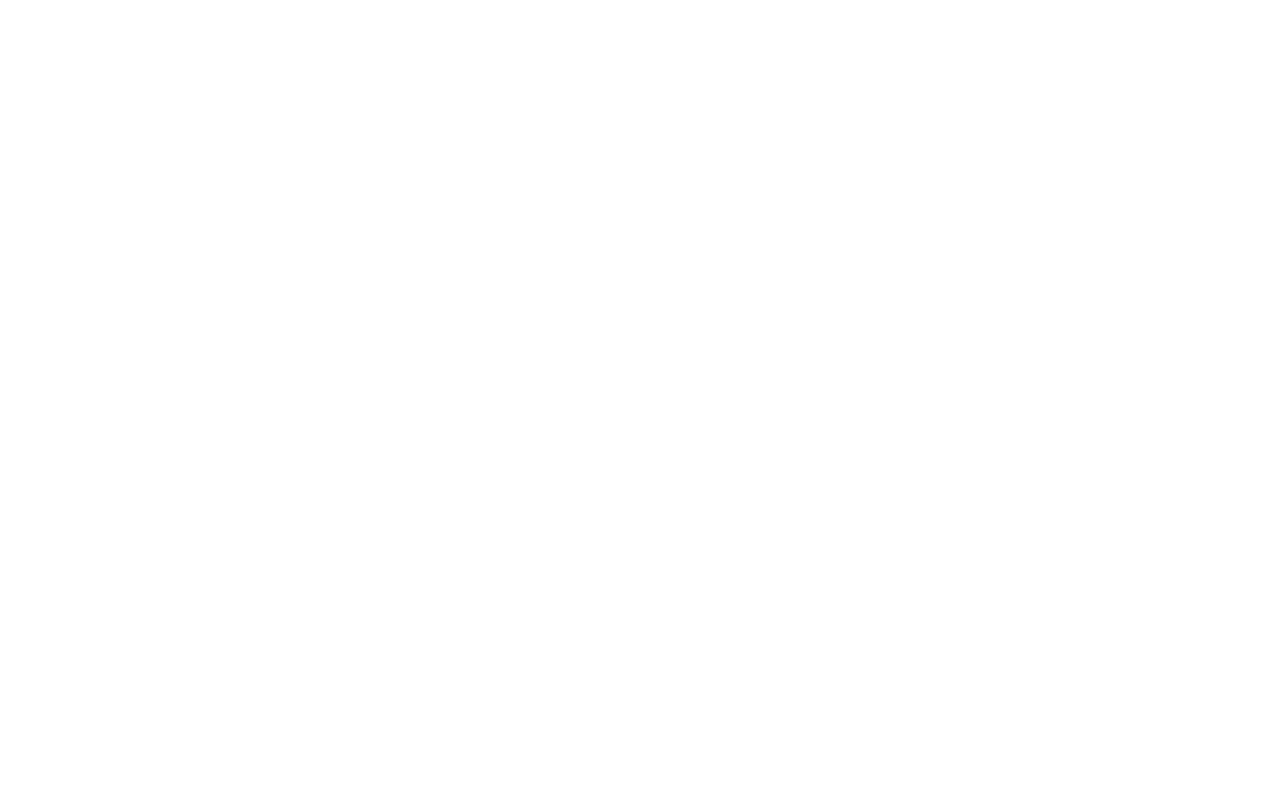
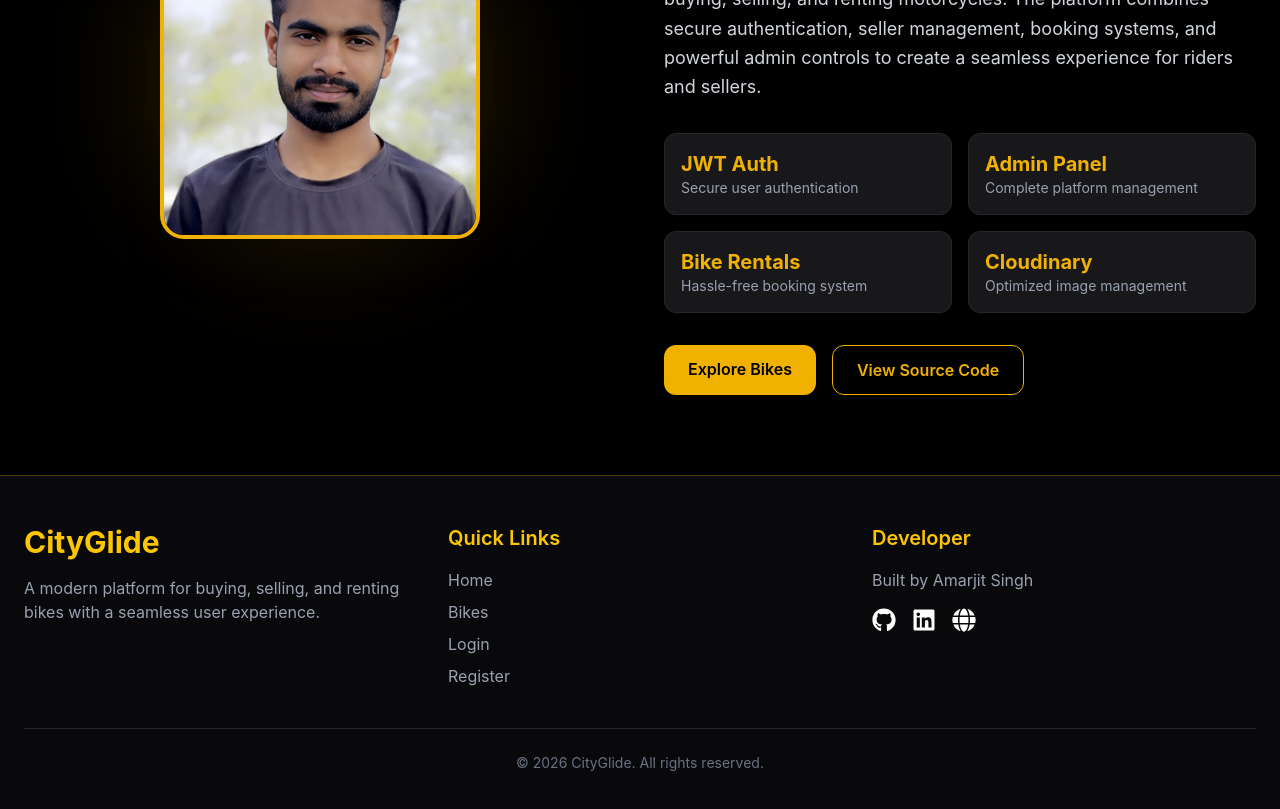
Before and after one commit to amarjit0786/online-bike-selling-renting, a React (Vite) app in the folder client/: page / in a window 1280 px wide. Shown: the part 1680-2489 px from the top of the page. Before the commit the page ends 1547 px from the top, so only its background shows below. Built offline with nearby package versions, Linux system fonts and the light colour scheme; no server answers.

Commit message:
Add Meet The Creator section and enhance footer UI

```diff
--- a/client/package.json
+++ b/client/package.json
@@ -19,6 +19,7 @@
     "react": "^19.2.6",
     "react-dom": "^19.2.6",
     "react-hot-toast": "^2.6.0",
+    "react-icons": "^5.6.0",
     "react-router-dom": "^7.15.1",
     "tailwindcss": "^4.3.0"
   },
--- a/client/src/App.jsx
+++ b/client/src/App.jsx
@@ -27,12 +27,14 @@
 
 import AdminBikesPage from "./pages/AdminBikesPage";
 import AdminBookingsPage from "./pages/AdminBookingsPage";
+import MeetTheCreator from "./components/MeetTheCreator";
 
 function Home() {
   return (
     <>
       <Hero />
       <FeaturedBikes />
+      <MeetTheCreator />
     </>
   );
 }
--- a/client/src/components/FeaturedBikes.jsx
+++ b/client/src/components/FeaturedBikes.jsx
@@ -28,6 +28,7 @@
   };
 
   return (
+      <>
     <section className="py-24 bg-gradient-to-b from-white to-gray-50 border-t border-gray-100">
       <div className="max-w-7xl mx-auto px-4 sm:px-6 lg:px-8">
 
@@ -77,6 +78,8 @@
         )}
       </div>
     </section>
+
+    </>
   );
 }
 
--- a/client/src/components/Footer.jsx
+++ b/client/src/components/Footer.jsx
@@ -1,20 +1,105 @@
+import { FaGithub, FaLinkedin, FaGlobe } from "react-icons/fa";
+
 function Footer() {
   return (
-    <footer className="bg-black text-white py-8">
+    <footer className="bg-zinc-950 border-t border-yellow-500/30 text-white py-12">
+      <div className="max-w-7xl mx-auto px-6">
 
-      <div className="max-w-7xl mx-auto px-6 text-center">
+        <div className="grid md:grid-cols-3 gap-10">
 
-        <h2 className="text-3xl font-bold text-yellow-400">
-          CityGlide
-        </h2>
+          {/* Logo & Description */}
+          <div>
+            <h2 className="text-3xl font-bold text-yellow-400">
+              CityGlide
+            </h2>
 
-        <p className="text-gray-400 mt-4">
-          Your trusted platform for buying and renting bikes.
-        </p>
+            <p className="text-gray-400 mt-4">
+              A modern platform for buying, selling,
+              and renting bikes with a seamless user experience.
+            </p>
+          </div>
 
-        <p className="mt-6 text-gray-500 text-sm">
+          {/* Quick Links */}
+          <div>
+            <h3 className="text-xl font-semibold mb-4 text-yellow-400">
+              Quick Links
+            </h3>
+
+            <ul className="space-y-2 text-gray-400">
+              <li>
+                <a href="/" className="hover:text-yellow-400">
+                  Home
+                </a>
+              </li>
+
+              <li>
+                <a href="/bikes" className="hover:text-yellow-400">
+                  Bikes
+                </a>
+              </li>
+
+              <li>
+                <a href="/login" className="hover:text-yellow-400">
+                  Login
+                </a>
+              </li>
+
+              <li>
+                <a href="/register" className="hover:text-yellow-400">
+                  Register
+                </a>
+              </li>
+            </ul>
+          </div>
+
+          {/* Developer */}
+          <div>
+            <h3 className="text-xl font-semibold mb-4 text-yellow-400">
+              Developer
+            </h3>
+
+            <p className="text-gray-400 mb-4">
+              Built by Amarjit Singh
+            </p>
+
+            <div className="flex gap-4 text-2xl">
+
+              <a
+                href="https://github.com/amarjit0786"
+                target="_blank"
+                rel="noreferrer"
+                className="hover:text-yellow-400 transition"
+              >
+                <FaGithub />
+              </a>
+
+              <a
+                href="https://www.linkedin.com/in/amarjit-singh-a8ab03298/"
+                target="_blank"
+                rel="noreferrer"
+                className="hover:text-yellow-400 transition"
+              >
+                <FaLinkedin />
+              </a>
+
+              <a
+                href="https://online-bike-selling-renting.vercel.app"
+                target="_blank"
+                rel="noreferrer"
+                className="hover:text-yellow-400 transition"
+              >
+                <FaGlobe />
+              </a>
+
+            </div>
+          </div>
+
+        </div>
+
+        <div className="border-t border-zinc-800 mt-10 pt-6 text-center text-gray-500 text-sm">
           © 2026 CityGlide. All rights reserved.
-        </p>
+        </div>
+
       </div>
     </footer>
   );
--- /dev/null
+++ b/client/src/components/MeetTheCreator.jsx
@@ -0,0 +1,112 @@
+import myImage from "../assets/myImage.png"
+function MeetTheCreator(){
+  return(
+
+      <>
+      <section className="py-20 bg-black text-white">
+  <div className="container mx-auto px-6">
+    <div className="grid lg:grid-cols-2 gap-12 items-center">
+  {/* Left Side - Developer Image */}
+  <div className="flex justify-center">
+    <div className="relative">
+      <div className="absolute inset-0 bg-yellow-500 blur-3xl opacity-20 rounded-full"></div>
+      <img
+        src={myImage}
+        alt="Amarjit Singh"
+        className="relative w-80 h-80 object-cover rounded-3xl border-4 border-yellow-500 shadow-2xl"
+        />
+    </div>
+  </div>
+
+  {/* Right Side - Project Info */}
+  <div>
+    <span className="bg-yellow-500 text-black px-4 py-2 rounded-full font-semibold">
+      🚀 Meet The Creator
+    </span>
+
+    <h2 className="text-4xl md:text-5xl font-bold mt-6 leading-tight">
+      Building The Future Of
+      <span className="text-yellow-500"> Bike Trading & Rentals</span>
+    </h2>
+
+    <p className="text-gray-300 mt-6 text-lg leading-relaxed">
+      CityGlide is a modern MERN Stack marketplace designed to simplify
+      buying, selling, and renting motorcycles. The platform combines
+      secure authentication, seller management, booking systems, and
+      powerful admin controls to create a seamless experience for riders
+      and sellers.
+    </p>
+
+    <div className="grid grid-cols-2 gap-4 mt-8">
+
+      <div className="bg-zinc-900 p-4 rounded-xl border border-zinc-800">
+        <h3 className="text-yellow-500 font-bold text-xl">
+          JWT Auth
+        </h3>
+        <p className="text-gray-400 text-sm">
+          Secure user authentication
+        </p>
+      </div>
+
+      <div className="bg-zinc-900 p-4 rounded-xl border border-zinc-800">
+        <h3 className="text-yellow-500 font-bold text-xl">
+          Admin Panel
+        </h3>
+        <p className="text-gray-400 text-sm">
+          Complete platform management
+        </p>
+      </div>
+
+      <div className="bg-zinc-900 p-4 rounded-xl border border-zinc-800">
+        <h3 className="text-yellow-500 font-bold text-xl">
+          Bike Rentals
+        </h3>
+        <p className="text-gray-400 text-sm">
+          Hassle-free booking system
+        </p>
+      </div>
+
+      <div className="bg-zinc-900 p-4 rounded-xl border border-zinc-800">
+        <h3 className="text-yellow-500 font-bold text-xl">
+          Cloudinary
+        </h3>
+        <p className="text-gray-400 text-sm">
+          Optimized image management
+        </p>
+      </div>
+
+    </div>
+
+    <div className="flex gap-4 mt-8 flex-wrap">
+
+      <a
+        href="/bikes"
+        className="bg-yellow-500 text-black px-6 py-3 rounded-xl font-semibold hover:bg-yellow-400 transition"
+        >
+        Explore Bikes
+      </a>
+
+      <a
+        href="https://github.com/amarjit0786/online-bike-selling-renting"
+        target="_blank"
+        rel="noreferrer"
+        className="border border-yellow-500 text-yellow-500 px-6 py-3 rounded-xl font-semibold hover:bg-yellow-500 hover:text-black transition"
+        >
+        View Source Code
+      </a>
+
+    </div>
+  </div>
+
+</div>
+
+
+  </div>
+</section>
+
+    </>
+)
+}
+
+
+export default MeetTheCreator;
```
Also changed, not shown: client/src/assets/myImage.png (added), 1 other file (tests, documents, lock files or other folders).
